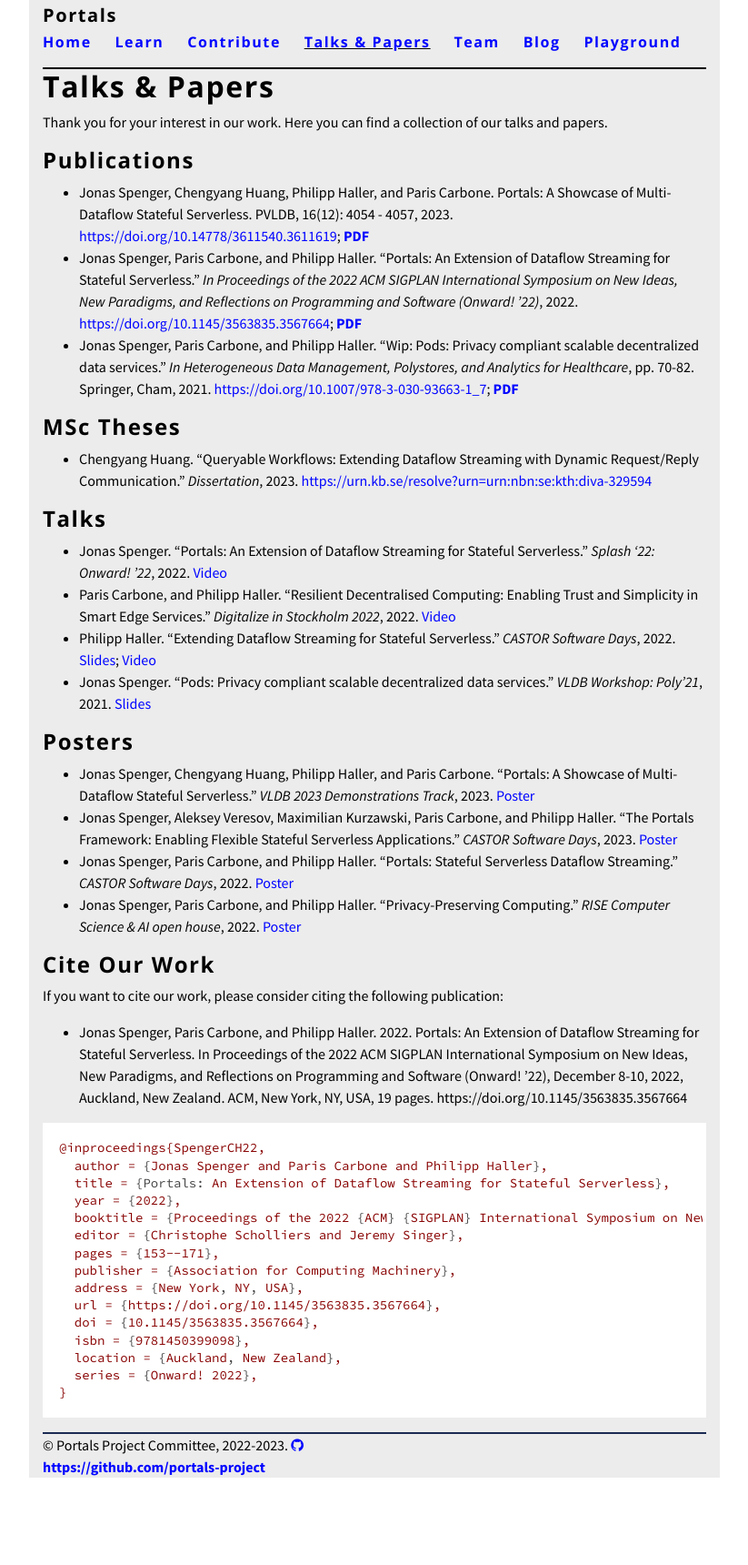
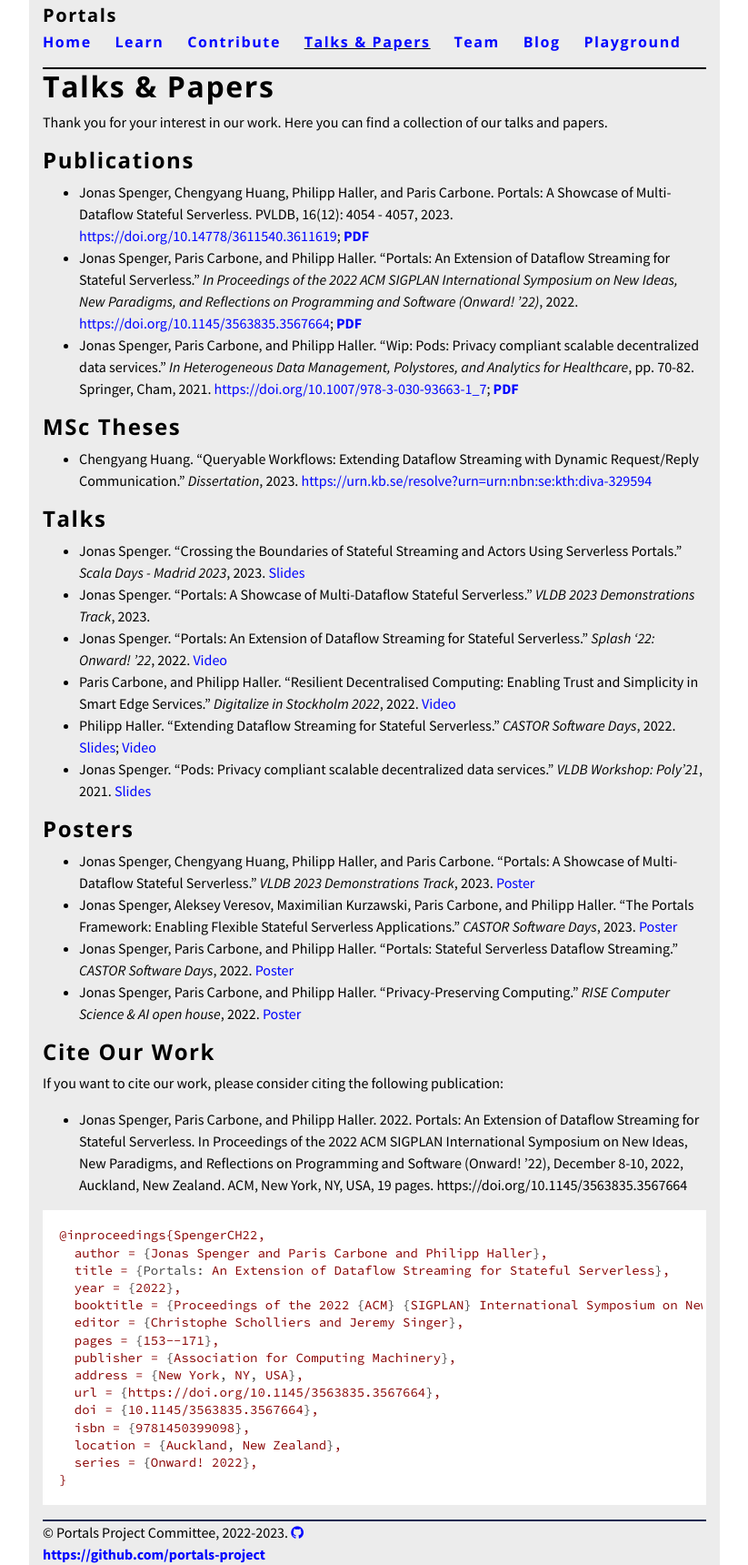
Before and after one commit to portals-project/portals-project.github.io, a Jekyll site: the page built from talks-&-papers.md, in a window 1280 px wide. Shown: the whole page at 91% size, without its empty margins (228-1051 px from the left). Built offline with Jekyll 4.4.1, drawn with Linux system fonts in a browser that asks for light colours; nearby versions of some CDN libraries; before the commit the page ends 1624 px from its top, so only the background shows below that.

Commit message:
Added Scala Days slides and VLDB demo talk

```diff
--- a/talks-&-papers.md
+++ b/talks-&-papers.md
@@ -16,6 +16,8 @@
 * Chengyang Huang. "Queryable Workflows: Extending Dataflow Streaming with Dynamic Request/Reply Communication." *Dissertation*, 2023. [https://urn.kb.se/resolve?urn=urn:nbn:se:kth:diva-329594](https://urn.kb.se/resolve?urn=urn:nbn:se:kth:diva-329594)
 
 ## Talks
+* Jonas Spenger. "Crossing the Boundaries of Stateful Streaming and Actors Using Serverless Portals." *Scala Days - Madrid 2023*, 2023. [Slides](https://drive.google.com/file/d/10gIO7ZAS_K3bU5eMBOAEBCTQLKyeHkTh/view?usp=sharing)
+* Jonas Spenger. "Portals: A Showcase of Multi-Dataflow Stateful Serverless." *VLDB 2023 Demonstrations Track*, 2023.
 * Jonas Spenger. "Portals: An Extension of Dataflow Streaming for Stateful Serverless." *Splash '22: Onward! ’22*, 2022. [Video](https://www.youtube.com/watch?v=LyLNjtENti4)
 * Paris Carbone, and Philipp Haller. "Resilient Decentralised Computing: Enabling Trust and Simplicity in Smart Edge Services." *Digitalize in Stockholm 2022*, 2022. [Video](https://www.youtube.com/watch?v=bzpQpm61o2c)
 * Philipp Haller. "Extending Dataflow Streaming for Stateful Serverless." *CASTOR Software Days*, 2022. [Slides](https://speakerdeck.com/phaller/extending-dataflow-streaming-for-stateful-serverless); [Video](https://www.youtube.com/watch?v=M5Wv6Y8N2wM)
```
